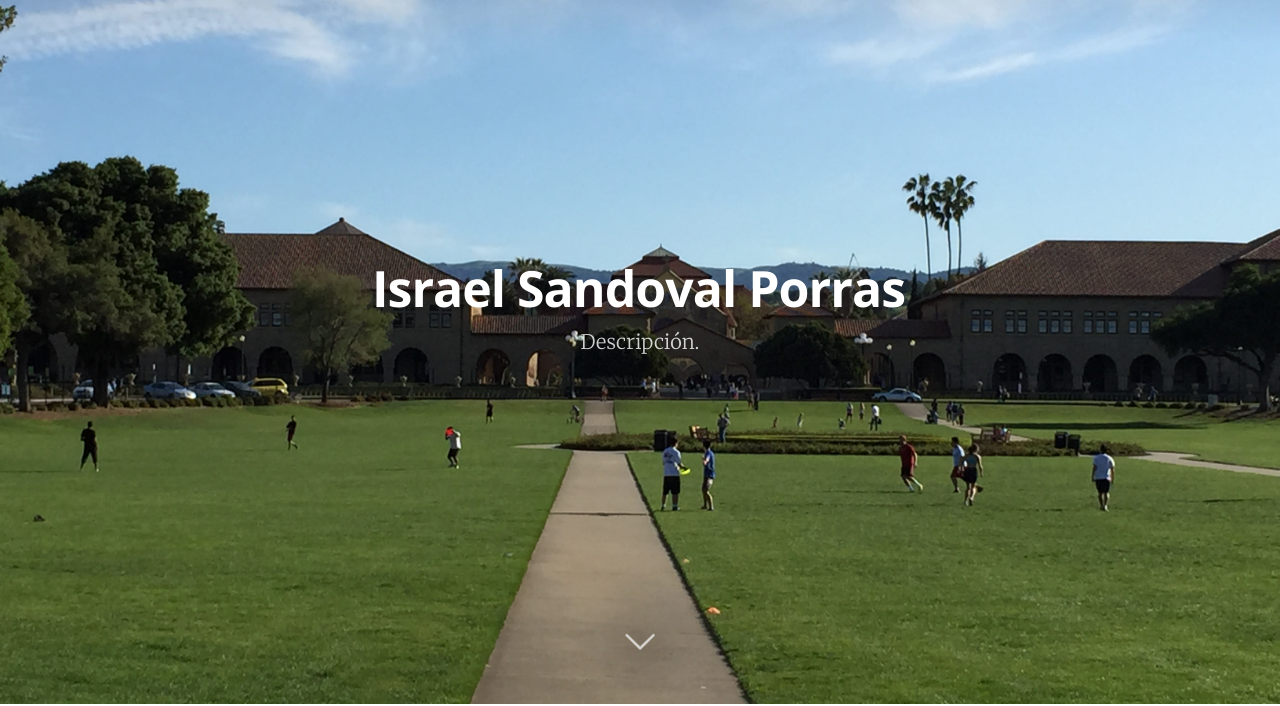
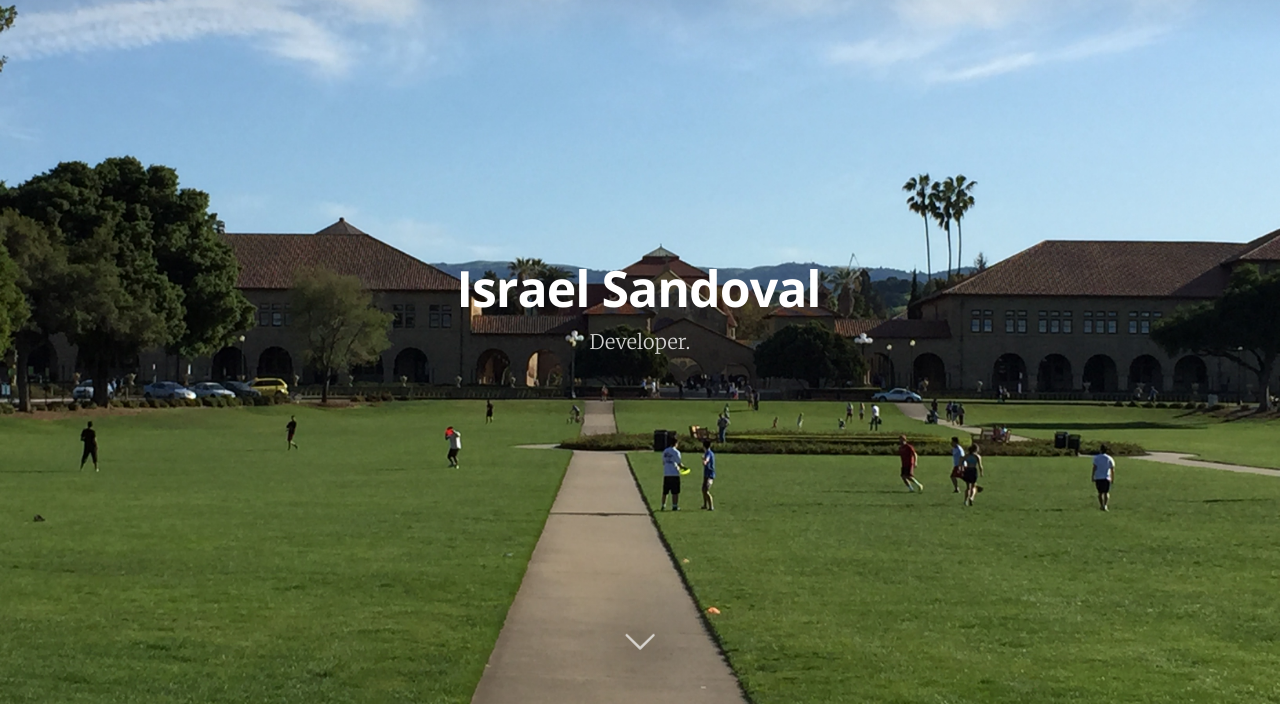
Before and after one commit to Is5079/Practicagithub, a plain HTML site: page index.html in a window 1280 px wide. Shown: the part 96-802 px from the top of the page. Drawn offline with nearby package versions, Linux system fonts and the light colour scheme.

Commit message:
Descripcion realizada

```diff
--- a/index.html
+++ b/index.html
@@ -75,8 +75,8 @@
             </nav>
             <div class="vertical">
                 <div class="main-header-content inner">
-                    <h1 class="page-title">Israel Sandoval Porras</h1>
-                    <h2 class="page-description">Descripción.</h2>
+                    <h1 class="page-title">Israel Sandoval</h1>
+                    <h2 class="page-description">Developer.</h2>
                 </div>
             </div>
             <a class="scroll-down icon-arrow-left" href="index.html#content" data-offset="-45"><span class="hidden">Scroll Down</span></a>
```
